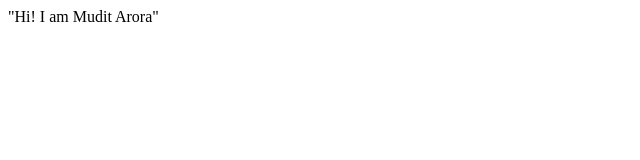
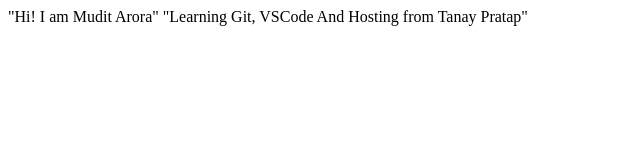
Before and after one commit to mudit7777/Mudit-DemoWebsite, a plain HTML site: page index.html in a window 1280 px wide. Shown: the whole page, without its empty margins (0-640 px from the left). Drawn offline with Linux system fonts and the light colour scheme.

Commit message:
added what learning
Updated about what I'm learning

```diff
--- a/index.html
+++ b/index.html
@@ -8,5 +8,6 @@
 </head>
 <body>
     "Hi! I am Mudit Arora"
+    "Learning Git, VSCode And Hosting from Tanay Pratap"
 </body>
 </html>
```
